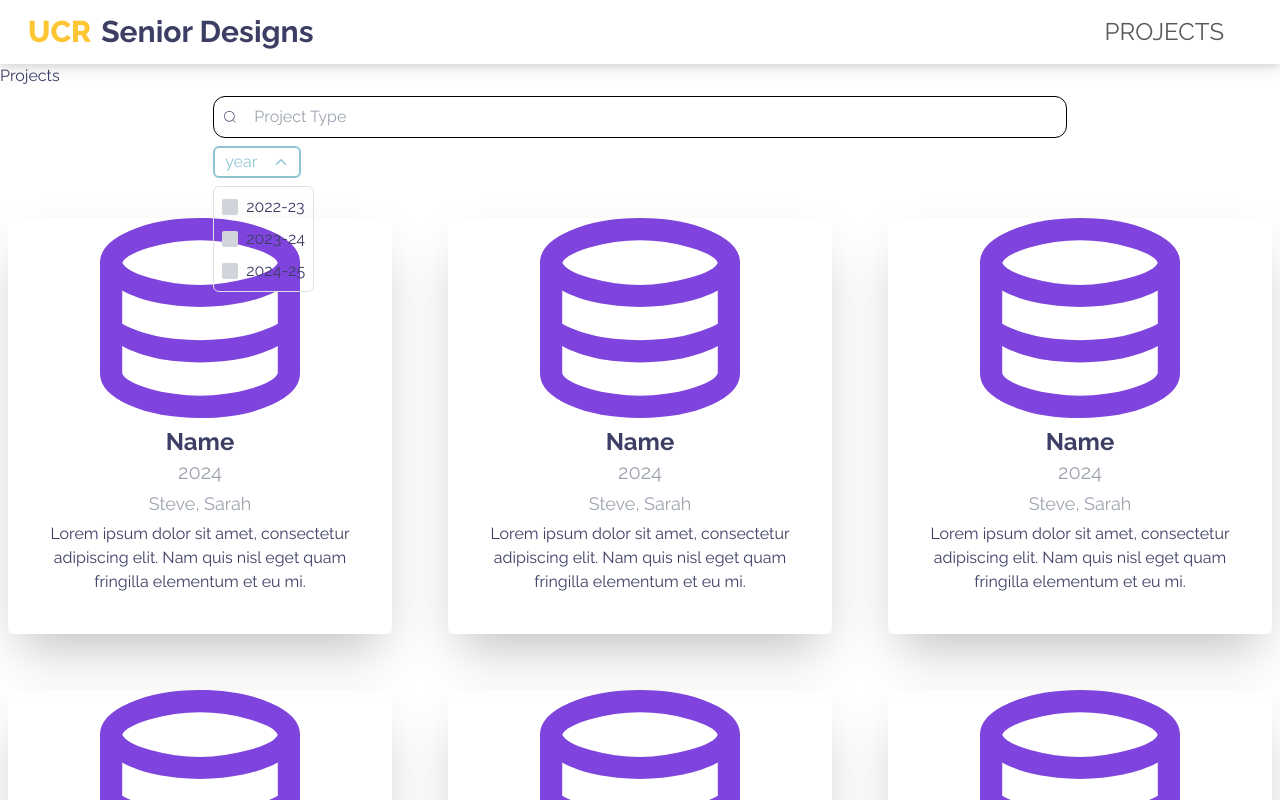
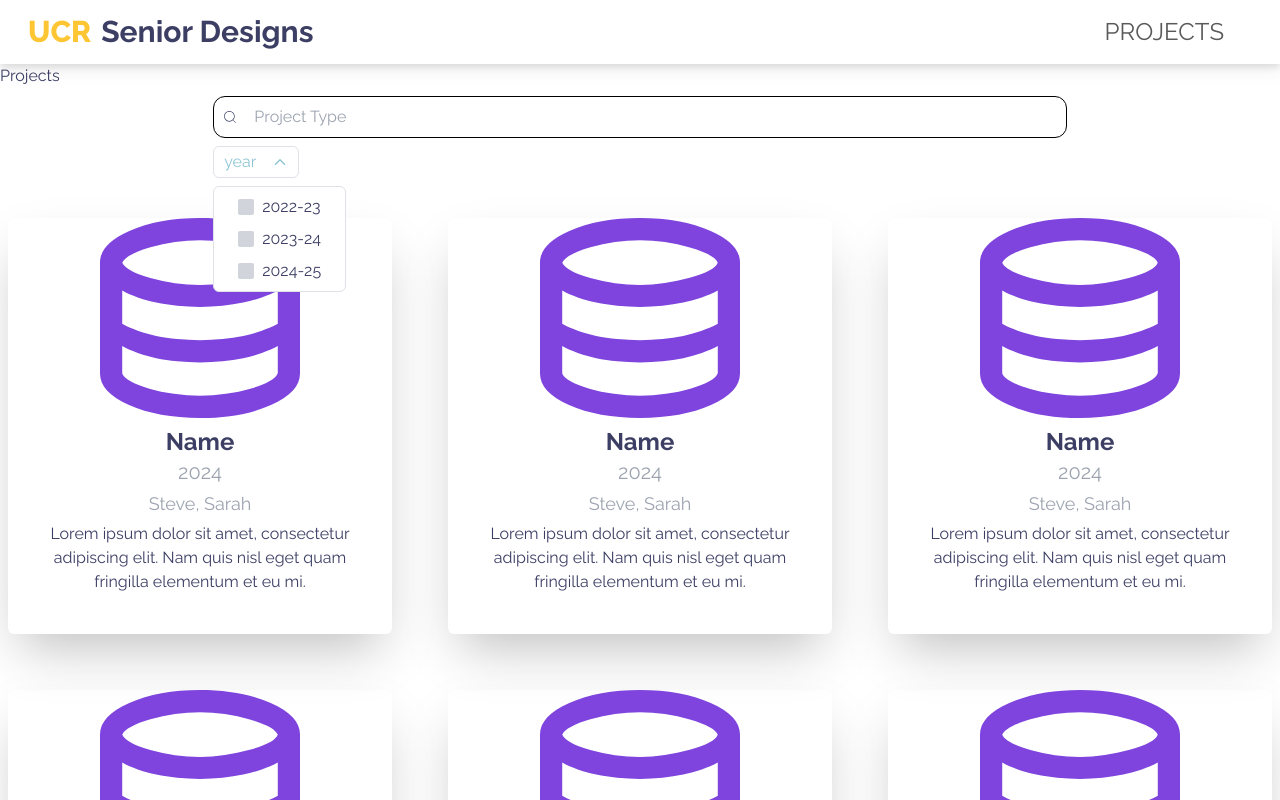
Before and after one commit to acm-ucr/senior-design-website, a Next.js app: page /projects in a window 1280 px wide. Both pictures are taken after a click on the button "year". Shown: the top 800 px of the page. Built offline with nearby package versions, Linux system fonts and the light colour scheme.

Commit message:
fixedbuttons

```diff
--- a/src/components/projects/filterbuttons.jsx
+++ b/src/components/projects/filterbuttons.jsx
@@ -3,15 +3,13 @@ import { IoIosArrowDown, IoIosArrowUp } from "react-icons/io";
 
 function MakeList({ list, checkedcolor, handleSelection, selectedItems }) {
   return (
-    <div className="absolute border rounded-md border-gray-500 mt-2">
+    <div className="absolute border rounded-md border-gray-500 mt-2 bg-white">
       {list.map(function (data) {
         return (
-
-          <div className="flex flex-row gap-2 m-2" key={data}>
-
+          <div className="flex flex-row gap-2 m-2 px-3  " key={data}>
             <input
               type="checkbox"
-              className={`relative peer appearance-none w-4 h-4 bg-gray-300 rounded-sm mt-1 ${checkedcolor}`}
+              className={`relative peer appearance-none w-4 h-4 bg-gray-300 rounded-sm mt-1   ${checkedcolor}`}
               onChange={() => handleSelection(data)}
               checked={selectedItems.includes(data)}
             />
@@ -68,10 +66,8 @@ const Filterbuttons = ({ selectedYears, onYearSelect }) => {
         {open && !open1 ? (
           <button
             onClick={handleOpen}
-
-            className={`border-2 border-buttons-blue
-            rounded-md px-2`}
-
+            className={`border border-buttons-blue
+            rounded-md px-2 h-8`}
           >
             <div className="flex flex-row p-0.5">
               <div
@@ -86,13 +82,11 @@ const Filterbuttons = ({ selectedYears, onYearSelect }) => {
         ) : (
           <button
             onClick={handleOpen}
-
-            className={`rounded-md px-2 py-1 ${
+            className={`bg-gray-200 rounded-md px-2 py-1 h-8 ${
               isYearSelected
-                ? "border-buttons-blue bg-white border-2"
+                ? "border-buttons-blue bg-white border"
                 : "border-gray-500 bg-gray-200"
             }`}
-
           >
             <div className="flex flex-row">
               <div
@@ -115,10 +109,8 @@ const Filterbuttons = ({ selectedYears, onYearSelect }) => {
           <MakeList
             list={["2022-23", "2023-24", "2024-25"]}
             checkedcolor={"checked:bg-sky-300"}
-
             handleSelection={handleYearSelection}
             selectedItems={selectedYears}
-
           />
         ) : (
           <div></div>
```
